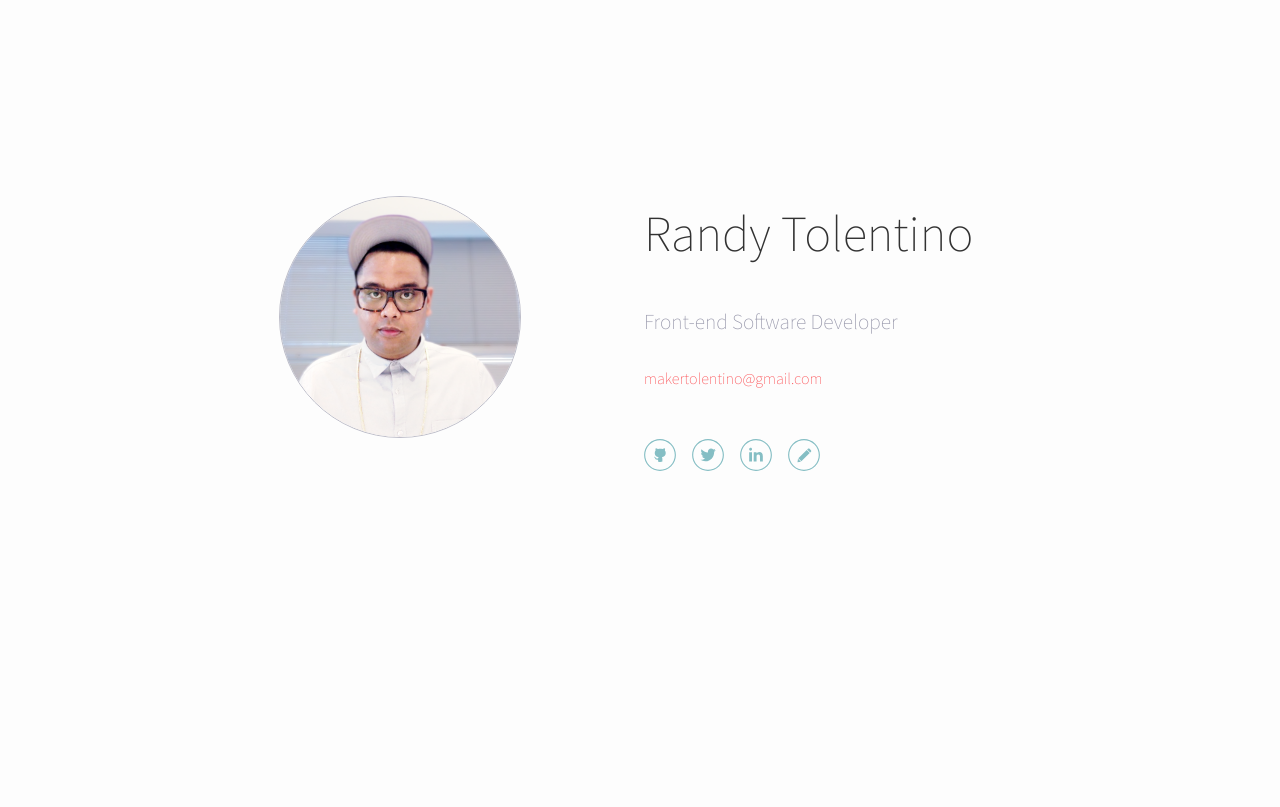
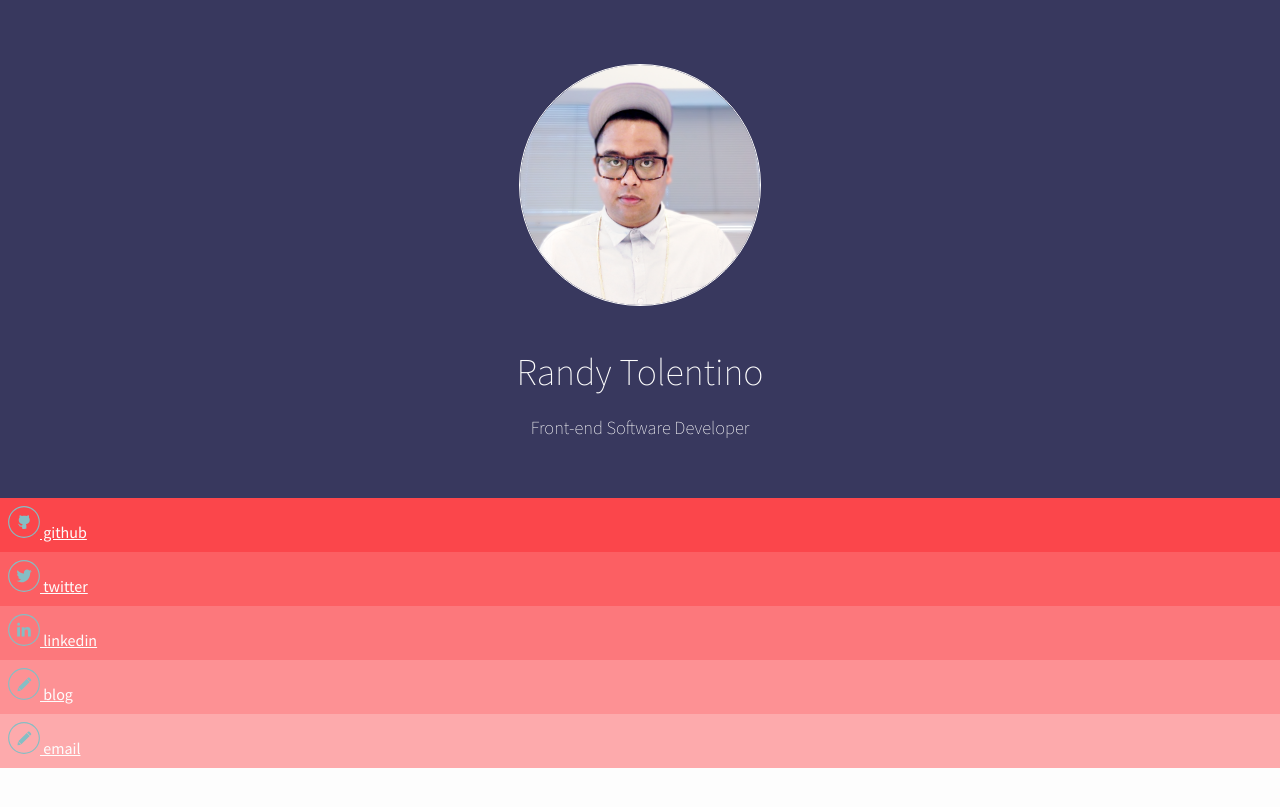
Before and after one commit to techtolentino/digital-card, a Jekyll site: the page built from index.html, in a window 1280 px wide. Shown: the top 807 px of the page. Built offline with Jekyll 4.4.1, drawn with Linux system fonts in a browser that asks for light colours.

Commit message:
mobile first prof

```diff
--- a/_sass/_home.scss
+++ b/_sass/_home.scss
@@ -1,14 +1,25 @@
 .home {
-    &--card {
-        clear: both;
-    }
+    height: 100vh;
+    display: flex;
+    flex-direction: column;
 
     &--profile {
-        float: left;
-        margin-right: 3em;
+        text-align: center;
+        padding: 2em;
+        background: $secondary;
+        color: $background-color;
     }
 
     &--information {
-        float: left;
+    }
+
+    &--title {
+        font-size: 2.369em;
+        margin: 0;
+        padding-bottom: 0.35em;
+
+        &--subtitle {
+            font-size: 1.15em;
+        }
     }
 }
--- a/_sass/_image.scss
+++ b/_sass/_image.scss
@@ -4,9 +4,13 @@
     &--profile {
         max-width: 15em;
         border-radius: 50%;
-        display: block;
-        margin: 0 auto;
-        border: 1px solid lighten($gray, 15%);
+        border: 1px solid $background-color;
+        margin-bottom: $spacing-unit;
+        margin-top: $spacing-unit;
+    }
+
+    &--svg--icon {
+        max-width: 2em;
     }
 }
 
@@ -14,7 +18,6 @@
     .image {
         &--profile {
             max-width: 12em;
-            margin: 0 0 1em 0;
         }
     }
 }
@@ -22,8 +25,7 @@
 @include media-query($small-screen) {
     .image {
         &--profile {
-            max-width: 8em;
-            margin: 0 0 1em 0;
+            max-width: 6em;
         }
     }
 }
--- a/_sass/_list.scss
+++ b/_sass/_list.scss
@@ -3,19 +3,32 @@
         margin: 0;
         padding-left: 0;
         list-style: none;
-        li {
-            display: inline;
-            margin-right: $spacing-unit / 2.5;
+        display: flex;
+        flex-direction: column;
+        justify-content: space-between;
 
-            a {
-                text-decoration: none;
-                &:hover {
-                    text-decoration: none;
-                }
+        a {
+            padding: .5em;
+            color: $background-color;
+
+            &:nth-child(1) {
+                background: $danger;
             }
 
-            svg {
-                max-width: 2em;
+            &:nth-child(2) {
+                background: lighten($danger, 5%);
+            }
+
+            &:nth-child(3) {
+                background: lighten($danger, 10%);
+            }
+
+            &:nth-child(4) {
+                background: lighten($danger, 15%);
+            }
+
+            &:nth-child(5) {
+                background: lighten($danger, 20%);
             }
         }
     }
--- a/css/main.scss
+++ b/css/main.scss
@@ -20,6 +20,7 @@
 @import 'container';
 @import 'layers';
 @import 'hero';
+@import 'home';
 @import 'icon';
 @import 'image';
 @import 'list';
--- a/index.html
+++ b/index.html
@@ -1,41 +1,44 @@
 ---
 layout: default
 ---
-<div class="layer--LARGE layer--clean">
-    <div class="container">
-        <div class="bricks">
-            <div class="bricks--layer bricks--layer--MEDIUM">
-                <div class="bricks--item">
+<div class="home">
+    <div class="home--profile">
         <img class="image--profile" src="./assets/randy-2016.png" alt="">
+        <h1 class="home--title">Randy Tolentino</h1>
+        <h4 class="home--title--subtitle">Front-end Software Developer</h4>
     </div>
-                <div class="bricks--item">
-                    <h1>Randy Tolentino</h1>
-                    <h4 class="accent--gray">Front-end Software Developer</h4>
-                    <p><a class="link--warm" href="mailto:makertolentino@gmail.com">makertolentino@gmail.com</a></p>
+    <div class="home--information">
         <ul class="list--social">
+            <a href="https://github.com/techtolentino">
                 <li>
-                            <a href="https://github.com/techtolentino">
                     {% include /assets/icon-github.svg %}
+                    github
+                </li>
             </a>
+            <a href="https://twitter.com/techtolentino">
+                <li>
+                    {% include /assets/icon-twitter.svg %}
+                    twitter
                 </li>
+            </a>
+            <a href="https://linkedin.com/in/randytolentino">
                 <li>
-                            <a href="https://twitter.com/techtolentino">
-                                {% include /assets/icon-twitter.svg %}
+                    {% include /assets/icon-linkedin.svg %}
+                    linkedin
+                </li>
             </a>
+            <a href="http://randytolentino.com/blog">
+                <li>
+                    {% include /assets/icon-blog.svg %}
+                    blog
                 </li>
+            </a>
+            <a href="mailto:makertolentino@gmail.com">
                 <li>
-                            <a href="https://linkedin.com/in/randytolentino">
-                                {% include /assets/icon-linkedin.svg %}
+                    {% include /assets/icon-blog.svg %}
+                    email
+                </li>
             </a>
-                        </li>
-                        <li>
-                            <a href="http://randytolentino.com/blog">
-                                {% include /assets/icon-blog.svg %}
-                            </a>
-                        </li>
         </ul>
     </div>
 </div>
-        </div>
-    </div>
-</div>
```
Also changed, not shown: _includes/assets/icon-blog.svg, _includes/assets/icon-github.svg, _includes/assets/icon-linkedin.svg, _includes/assets/icon-twitter.svg. Lines whose indentation alone changed are shown as unchanged.
